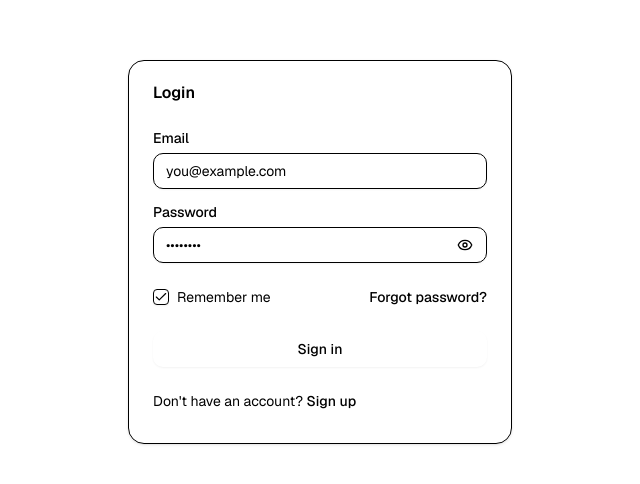
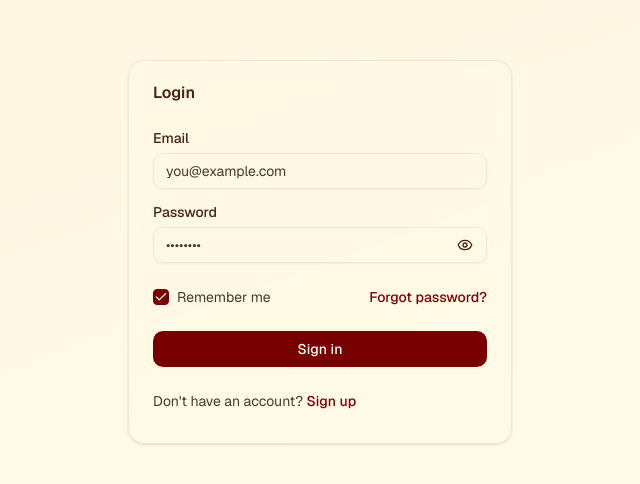
Before and after one commit to Usmaan619/global_hub_excel_compare, a Next.js app: page /login in a window 1280 px wide. Shown: the part 148-632 px from the top of the page, without its empty margins (320-960 px from the left). Built offline with nearby package versions, Linux system fonts and the light colour scheme.

Commit message:
add a record no. and change theme colors

```diff
--- a/app/globals.css
+++ b/app/globals.css
@@ -4,74 +4,85 @@
 @custom-variant dark (&:is(.dark *));
 
 :root {
-  --background: oklch(0 0% 100%);
-  --foreground: oklch(222 47% 11%);
-  --card: oklch(210 20% 96%);
-  --card-foreground: oklch(215 16% 47%);
-  --popover: oklch(210 20% 96%);
-  --popover-foreground: oklch(215 16% 47%);
-  --primary: oklch(221 83% 53%);
-  --primary-foreground: oklch(210 40% 98%);
-  --secondary: oklch(0.97 0 0);
-  --secondary-foreground: oklch(0.205 0 0);
-  --muted: oklch(210 20% 96%);
-  --muted-foreground: oklch(215 16% 47%);
-  --accent: oklch(0.97 0 0);
-  --accent-foreground: oklch(0.205 0 0);
-  --destructive: oklch(0.6 0.25 29); /* improve destructive contrast in light mode (background red + light foreground) */
-  --destructive-foreground: oklch(0.98 0 0); /* improve destructive contrast in light mode (background red + light foreground) */
-  --border: oklch(214 32% 91%);
-  --input: oklch(214 32% 91%);
-  --ring: oklch(221 83% 53%);
+  /* Warm beige gradient for light mode */
+  --background-start: oklch(0.97 0.03 85);  /* warm cream */
+  --background-end: oklch(0.99 0.02 100);   /* near white, warm */
+
+  --background: linear-gradient(160deg, var(--background-start), var(--background-end));
+
+  --foreground: oklch(222 20% 20%); /* softer dark text */
+  --card: oklch(0.98 0.025 85); /* light beige */
+  --card-foreground: oklch(30% 15% 45); /* muted brown text */
+  --popover: oklch(0.985 0.02 90);
+  --popover-foreground: oklch(30% 15% 45);
+  --primary: oklch(35% 0.18 55); /* muted golden brown */
+  --primary-foreground: oklch(0.99 0.02 100); /* white-ish */
+  --secondary: oklch(0.95 0.01 80);
+  --secondary-foreground: oklch(0.3 0.02 50);
+  --muted: oklch(0.96 0.015 85);
+  --muted-foreground: oklch(0.35 0.03 55);
+  --accent: oklch(0.95 0.01 80);
+  --accent-foreground: oklch(0.3 0.02 50);
+  --destructive: oklch(0.6 0.2 25);
+  --destructive-foreground: oklch(0.98 0 0);
+  --border: oklch(0.93 0.015 90);
+  --input: oklch(0.93 0.015 90);
+  --ring: oklch(35% 0.18 55);
   --chart-1: oklch(0.646 0.222 41.116);
   --chart-2: oklch(0.6 0.118 184.704);
   --chart-3: oklch(0.398 0.07 227.392);
   --chart-4: oklch(0.828 0.189 84.429);
   --chart-5: oklch(0.769 0.188 70.08);
   --radius: 0.75rem;
-  --sidebar: oklch(0.985 0 0);
-  --sidebar-foreground: oklch(0.145 0 0);
-  --sidebar-primary: oklch(0.205 0 0);
-  --sidebar-primary-foreground: oklch(0.985 0 0);
-  --sidebar-accent: oklch(0.97 0 0);
-  --sidebar-accent-foreground: oklch(0.205 0 0);
-  --sidebar-border: oklch(0.922 0 0);
-  --sidebar-ring: oklch(0.708 0 0);
+  --sidebar: oklch(0.985 0.01 85);
+  --sidebar-foreground: oklch(0.2 0.02 45);
+  --sidebar-primary: oklch(0.3 0.04 55);
+  --sidebar-primary-foreground: oklch(0.985 0.01 85);
+  --sidebar-accent: oklch(0.95 0.01 80);
+  --sidebar-accent-foreground: oklch(0.3 0.02 50);
+  --sidebar-border: oklch(0.922 0.01 85);
+  --sidebar-ring: oklch(0.708 0.02 60);
 }
 
+
 .dark {
-  --background: oklch(222 47% 7%);
-  --foreground: oklch(210 19% 88%);
-  --card: oklch(223 33% 12%);
-  --card-foreground: oklch(217 15% 65%);
-  --popover: oklch(223 33% 12%);
-  --popover-foreground: oklch(217 15% 65%);
-  --primary: oklch(221 83% 60%);
-  --primary-foreground: oklch(0.985 0 0); /* ensure strong contrast in dark mode for primary and destructive foregrounds */
-  --secondary: oklch(0.269 0 0);
-  --secondary-foreground: oklch(0.985 0 0);
-  --muted: oklch(223 33% 12%);
-  --muted-foreground: oklch(217 15% 65%);
-  --accent: oklch(0.97 0 0);
-  --accent-foreground: oklch(0.205 0 0);
-  --destructive: oklch(0.396 0.141 25.723);
-  --destructive-foreground: oklch(0.985 0 0); /* ensure strong contrast in dark mode for primary and destructive foregrounds */
-  --border: oklch(223 33% 18%);
-  --input: oklch(223 33% 18%);
-  --ring: oklch(221 83% 60%);
-  --chart-1: oklch(0.488 0.243 264.376);
-  --chart-2: oklch(0.696 0.17 162.48);
-  --chart-3: oklch(0.769 0.188 70.08);
-  --chart-4: oklch(0.627 0.265 303.9);
-  --chart-5: oklch(0.645 0.246 16.439);
-  --sidebar: oklch(0.205 0 0);
-  --sidebar-foreground: oklch(0.985 0 0);
-  --sidebar-primary: oklch(0.488 0.243 264.376);
-  --sidebar-primary-foreground: oklch(0.985 0 0);
-  --sidebar-accent: oklch(0.269 0 0);
-  --sidebar-accent-foreground: oklch(0.985 0 0);
-  --sidebar-border: oklch(0.269 0 0);
-  --sidebar-ring: oklch(0.439 0 0);
+  /* Warm sepia gradient for dark mode */
+  --background-start: oklch(0.20 0.04 70);  /* deep warm brown */
+  --background-end: oklch(0.28 0.05 80);    /* rich chocolate */
+
+  --background: linear-gradient(160deg, var(--background-start), var(--background-end));
+
+  --foreground: oklch(0.85 0.02 100); /* warm off-white text */
+  --card: oklch(0.22 0.03 75);
+  --card-foreground: oklch(0.85 0.02 100);
+  --popover: oklch(0.25 0.035 70);
+  --popover-foreground: oklch(0.85 0.02 100);
+  --primary: oklch(0.65 0.15 60); /* muted amber/golden */
+  --primary-foreground: oklch(0.98 0.01 95);
+  --secondary: oklch(0.30 0.03 75);
+  --secondary-foreground: oklch(0.9 0.02 95);
+  --muted: oklch(0.22 0.02 75);
+  --muted-foreground: oklch(0.8 0.02 95);
+  --accent: oklch(0.35 0.05 60); /* soft earthy accent */
+  --accent-foreground: oklch(0.98 0.01 95);
+  --destructive: oklch(0.4 0.15 25);
+  --destructive-foreground: oklch(0.98 0.01 95);
+  --border: oklch(0.25 0.02 75);
+  --input: oklch(0.25 0.02 75);
+  --ring: oklch(0.65 0.15 60); /* same as primary */
+  --chart-1: oklch(0.6 0.2 35);
+  --chart-2: oklch(0.55 0.1 70);
+  --chart-3: oklch(0.45 0.08 85);
+  --chart-4: oklch(0.65 0.15 55);
+  --chart-5: oklch(0.52 0.12 45);
+  --sidebar: oklch(0.24 0.02 70);
+  --sidebar-foreground: oklch(0.88 0.02 100);
+  --sidebar-primary: oklch(0.32 0.04 80);
+  --sidebar-primary-foreground: oklch(0.98 0.01 95);
+  --sidebar-accent: oklch(0.28 0.03 70);
+  --sidebar-accent-foreground: oklch(0.9 0.02 95);
+  --sidebar-border: oklch(0.32 0.01 75);
+  --sidebar-ring: oklch(0.4 0.02 65);
 }
 
 @theme inline {
@@ -120,6 +131,7 @@
     @apply border-border outline-ring/50;
   }
   body {
-    @apply bg-background text-foreground;
+    background: var(--background);
+    @apply text-foreground;
   }
 }
--- a/styles/globals.css
+++ b/styles/globals.css
@@ -115,11 +115,12 @@
   --color-sidebar-ring: var(--sidebar-ring);
 }
 
-@layer base {
-  * {
-    @apply border-border outline-ring/50;
-  }
-  body {
-    @apply bg-background text-foreground;
-  }
+* {
+  border-color: var(--color-border);
+  outline-color: color-mix(in oklch, var(--color-ring), transparent 50%);
 }
+
+body {
+  background-color: var(--color-background);
+  color: var(--color-foreground);
+}
```
Also changed, not shown: components/excel-comparator.tsx (+228 -271 lines).
